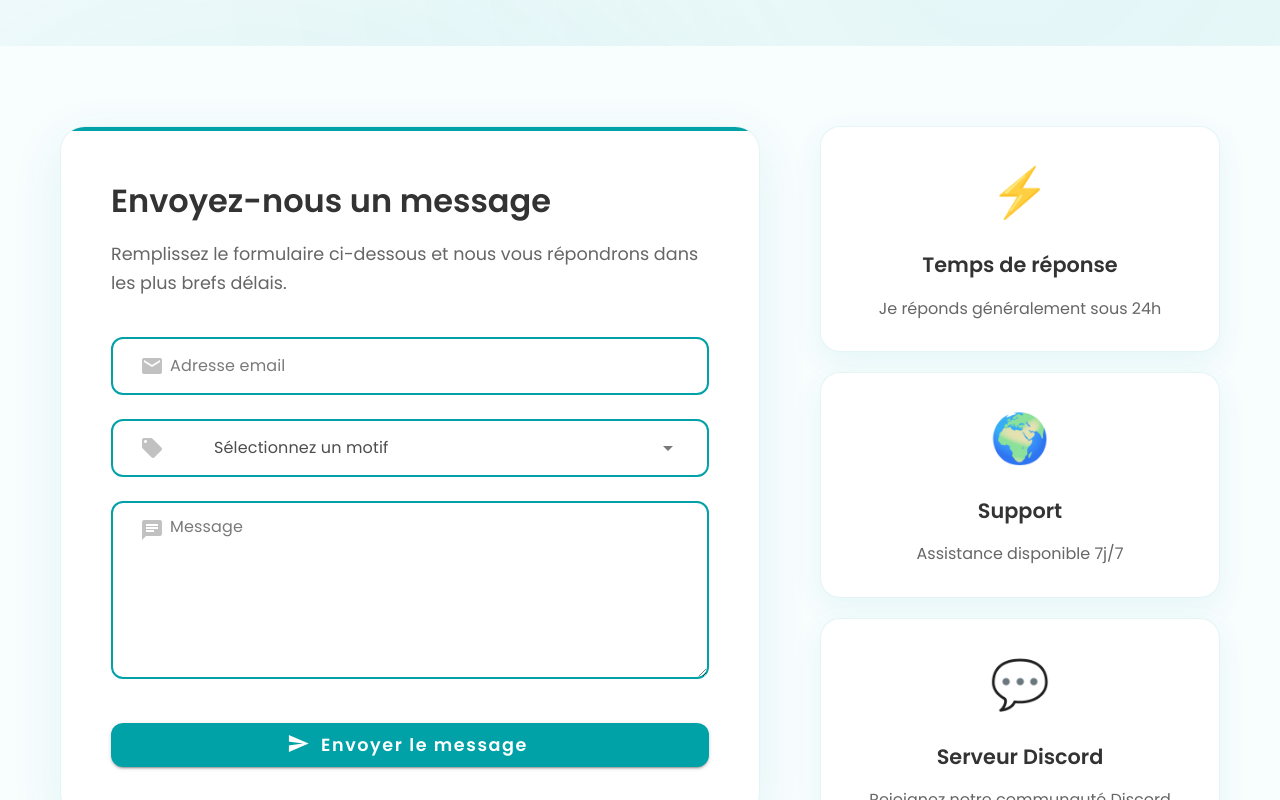
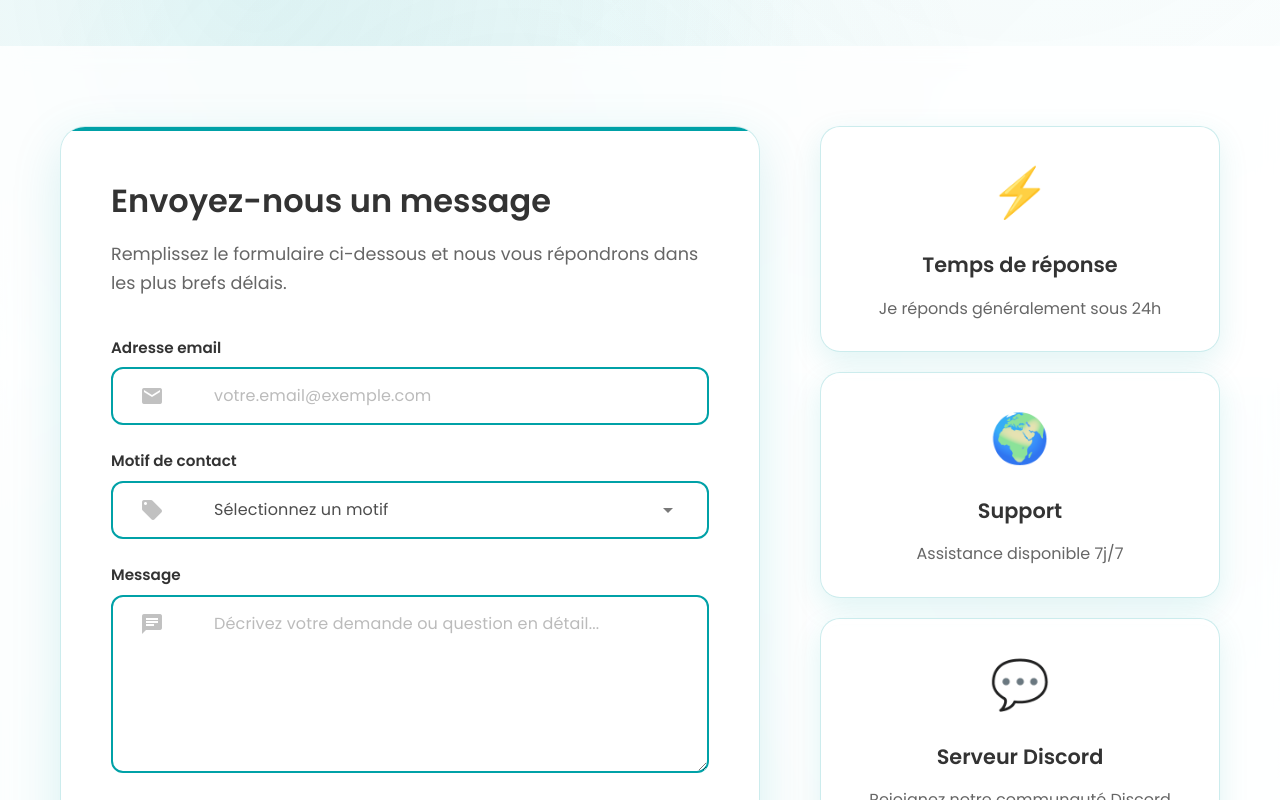
Before and after one commit to SammyMERAZGA/build-and-baraka-vitrine, a Vue app: page /contact in a window 1280 px wide. Shown: the part 420-1220 px from the top of the page. Built offline with nearby package versions, Linux system fonts and the light colour scheme; a small style sheet from the web is missing.

Commit message:
🟣 - Remove floating shapes, restore external labels above form fields in ContactPage

```diff
--- a/src/views/ContactPage.vue
+++ b/src/views/ContactPage.vue
@@ -34,49 +34,56 @@
               </div>
 
               <div class="contact-form">
+                <div class="form-group">
+                  <label class="form-label">{{ $t("contact.emailLabel") }}</label>
                   <v-text-field
                     v-model="formData.email"
                     type="email"
-                  :label="$t('contact.emailLabel')"
                     :placeholder="$t('contact.emailPlaceholder')"
                     prepend-inner-icon="mdi-email"
                     :clearable="!!formData.email"
                     variant="outlined"
                     density="comfortable"
-                  class="custom-text-field mb-6"
+                    class="custom-text-field"
                     hide-details="auto"
                     :error-messages="emailError"
                     required
                   />
+                </div>
 
+                <div class="form-group">
+                  <label class="form-label">{{ $t("contact.subjectLabel") }}</label>
                   <v-select
                     v-model="formData.subject"
                     :items="subjectOptions"
                     item-title="title"
                     item-value="value"
-                  :label="$t('contact.subjectLabel')"
+                    :placeholder="$t('contact.subjectPlaceholder')"
                     prepend-inner-icon="mdi-tag"
                     :clearable="!!formData.subject"
                     variant="outlined"
                     density="comfortable"
-                  class="custom-select mb-6"
+                    class="custom-select"
                     hide-details="auto"
                     required
                   />
+                </div>
 
+                <div class="form-group">
+                  <label class="form-label">{{ $t("contact.messageLabel") }}</label>
                   <v-textarea
                     v-model="formData.message"
-                  :label="$t('contact.messageLabel')"
                     :placeholder="$t('contact.messagePlaceholder')"
                     prepend-inner-icon="mdi-message-text"
                     :clearable="!!formData.message"
                     variant="outlined"
                     density="comfortable"
                     rows="6"
-                  class="custom-textarea mb-6"
+                    class="custom-textarea"
                     hide-details="auto"
                     required
                   />
+                </div>
 
                 <v-btn
                   @click="submitContactForm"
@@ -296,43 +303,30 @@ const submitContactForm = async () => {
   min-height: 100vh;
   position: relative;
   overflow-x: hidden;
+  background:
+    radial-gradient(circle at 20% 50%, rgba(0, 161, 167, 0.1) 0%, transparent 50%),
+    radial-gradient(circle at 80% 20%, rgba(0, 161, 167, 0.05) 0%, transparent 50%),
+    radial-gradient(circle at 40% 80%, rgba(0, 161, 167, 0.08) 0%, transparent 50%),
+    linear-gradient(135deg, rgba(0, 161, 167, 0.02) 0%, transparent 100%);
+  background-attachment: fixed;
+  animation: backgroundFloat 25s ease-in-out infinite;
 }
 
-.contact::before {
-  content: "";
-  position: absolute;
-  top: 0;
-  left: 0;
-  right: 0;
-  bottom: 0;
-  background: radial-gradient(
-      circle at 20% 50%,
-      rgba(0, 161, 167, 0.1) 0%,
-      transparent 50%
-    ),
-    radial-gradient(
-      circle at 80% 20%,
-      rgba(0, 161, 167, 0.05) 0%,
-      transparent 50%
-    ),
-    radial-gradient(
-      circle at 40% 80%,
-      rgba(0, 161, 167, 0.08) 0%,
-      transparent 50%
-    );
-  pointer-events: none;
-  animation: float 20s ease-in-out infinite;
+@keyframes backgroundFloat {
+  0%, 100% {
+    background-position: 0% 50%, 100% 0%, 50% 100%, 0% 0%;
+  }
+  25% {
+    background-position: 10% 40%, 90% 10%, 40% 90%, 10% 10%;
+  }
+  50% {
+    background-position: 20% 60%, 80% 20%, 60% 80%, 20% 20%;
+  }
+  75% {
+    background-position: 10% 40%, 90% 10%, 40% 90%, 10% 10%;
+  }
 }
 
-@keyframes float {
-  0%,
-  100% {
-    transform: translateY(0px);
-  }
-  50% {
-    transform: translateY(-20px);
-  }
-}
 
 /* Hero Section */
 .hero-section {
@@ -407,7 +401,8 @@ const submitContactForm = async () => {
   padding: 80px 20px;
   position: relative;
   z-index: 1;
-  background: var(--color-bg-secondary);
+  background: rgba(255, 255, 255, 0.8);
+  backdrop-filter: blur(10px);
 }
 
 .contact-layout {
@@ -423,13 +418,14 @@ const submitContactForm = async () => {
 }
 
 .form-card {
-  background: var(--card-bg, white);
+  background: rgba(255, 255, 255, 0.95);
   border-radius: 25px;
   padding: 50px;
-  box-shadow: 0 15px 50px rgba(0, 161, 167, 0.1);
-  border: 1px solid rgba(0, 161, 167, 0.1);
+  box-shadow: 0 15px 50px rgba(0, 161, 167, 0.15);
+  border: 1px solid rgba(0, 161, 167, 0.2);
   position: relative;
   overflow: hidden;
+  backdrop-filter: blur(10px);
 }
 
 .form-card::before {
@@ -474,6 +470,19 @@ const submitContactForm = async () => {
 .contact-form {
   display: flex;
   flex-direction: column;
+  gap: 25px;
+}
+
+.form-group {
+  display: flex;
+  flex-direction: column;
+  gap: 8px;
+}
+
+.form-label {
+  font-weight: 600;
+  color: var(--color-text-primary, #333);
+  font-size: 0.95rem;
 }
 
 /* Custom Submit Button */
@@ -507,13 +516,14 @@ const submitContactForm = async () => {
 }
 
 .info-card {
-  background: var(--card-bg, white);
+  background: rgba(255, 255, 255, 0.9);
   padding: 30px;
   border-radius: 20px;
   text-align: center;
-  box-shadow: 0 10px 30px rgba(0, 161, 167, 0.08);
-  border: 1px solid rgba(0, 161, 167, 0.1);
+  box-shadow: 0 10px 30px rgba(0, 161, 167, 0.12);
+  border: 1px solid rgba(0, 161, 167, 0.2);
   transition: all 0.3s ease;
+  backdrop-filter: blur(8px);
 }
 
 .info-card:hover {
```
Lines whose indentation alone changed are shown as unchanged.
